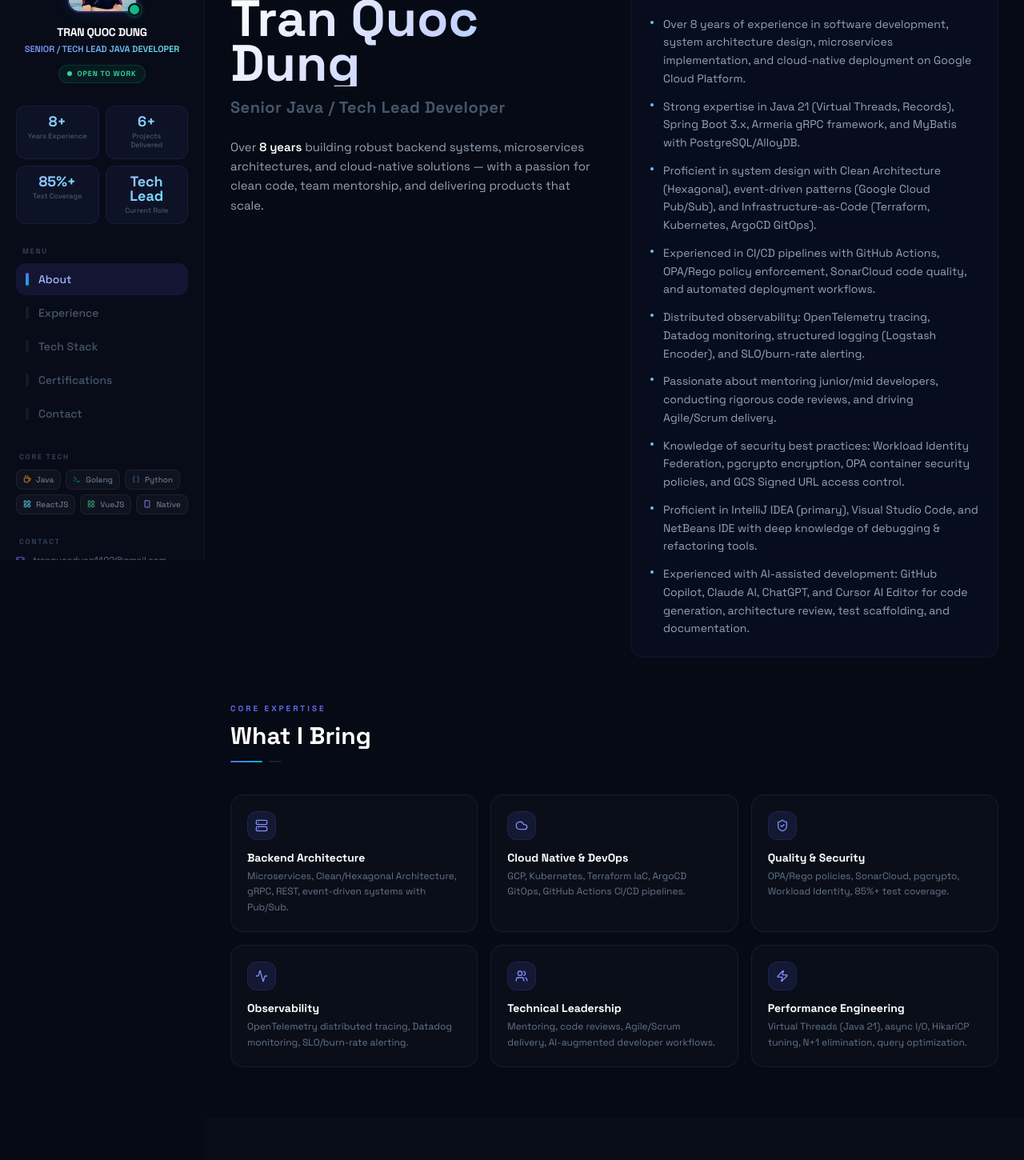
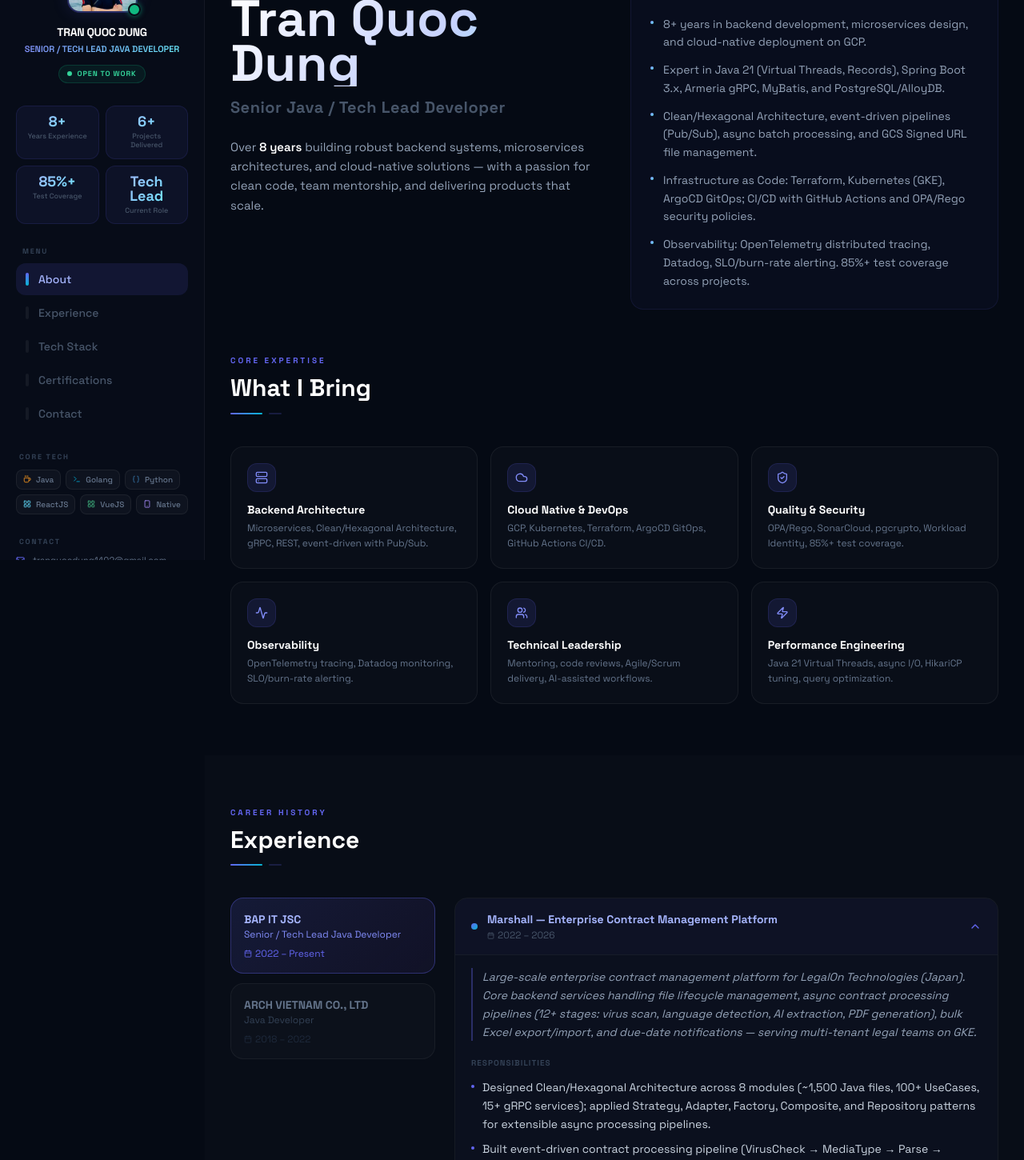
Before and after one commit to tranquocdung1402/tranquocdung1402.github.io, a React (Vite) app: page / in a window 1280 px wide. Shown: the part 100-1550 px from the top of the page at 80% size. Built offline with nearby package versions, Linux system fonts and the light colour scheme.

Commit message:
Update Marshall project description and Professional Summary

```diff
--- a/src/data.js
+++ b/src/data.js
@@ -1,14 +1,9 @@
-// ─────────────────────────────────────────────────────────────────────────────
-//  CV_DATA  — update this object to keep all personal info in one place
-// ─────────────────────────────────────────────────────────────────────────────
 export const CV_DATA = {
-  // ── Identity ──────────────────────────────────────────────────────────────
   name: 'TRAN QUOC DUNG',
   title: 'SENIOR / TECH LEAD JAVA DEVELOPER',
   dob: '1993',
   gender: 'Male',
 
-  // ── Contact — fill in your real values ───────────────────────────────────
   contact: {
     email: 'tranquocdung1402@gmail.com',
     phone: '+84 905 242 630',
@@ -16,28 +11,21 @@
     github: 'github.com/tranquocdung1402',
   },
 
-  // ── Stats shown in hero cards ─────────────────────────────────────────────
   stats: [
-    { value: '8+', label: 'Years Experience' },
-    { value: '6+', label: 'Projects Delivered' },
-    { value: '85%+', label: 'Test Coverage' },
+    { value: '8+',      label: 'Years Experience' },
+    { value: '6+',      label: 'Projects Delivered' },
+    { value: '85%+',    label: 'Test Coverage' },
     { value: 'Tech Lead', label: 'Current Role' },
   ],
 
-  // ── Professional summary bullets ──────────────────────────────────────────
   summary: [
-    'Over 8 years of experience in software development, system architecture design, microservices implementation, and cloud-native deployment on Google Cloud Platform.',
-    'Strong expertise in Java 21 (Virtual Threads, Records), Spring Boot 3.x, Armeria gRPC framework, and MyBatis with PostgreSQL/AlloyDB.',
-    'Proficient in system design with Clean Architecture (Hexagonal), event-driven patterns (Google Cloud Pub/Sub), and Infrastructure-as-Code (Terraform, Kubernetes, ArgoCD GitOps).',
-    'Experienced in CI/CD pipelines with GitHub Actions, OPA/Rego policy enforcement, SonarCloud code quality, and automated deployment workflows.',
-    'Distributed observability: OpenTelemetry tracing, Datadog monitoring, structured logging (Logstash Encoder), and SLO/burn-rate alerting.',
-    'Passionate about mentoring junior/mid developers, conducting rigorous code reviews, and driving Agile/Scrum delivery.',
-    'Knowledge of security best practices: Workload Identity Federation, pgcrypto encryption, OPA container security policies, and GCS Signed URL access control.',
-    'Proficient in IntelliJ IDEA (primary), Visual Studio Code, and NetBeans IDE with deep knowledge of debugging & refactoring tools.',
-    'Experienced with AI-assisted development: GitHub Copilot, Claude AI, ChatGPT, and Cursor AI Editor for code generation, architecture review, test scaffolding, and documentation.',
+    '8+ years in backend development, microservices design, and cloud-native deployment on GCP.',
+    'Expert in Java 21 (Virtual Threads, Records), Spring Boot 3.x, Armeria gRPC, MyBatis, and PostgreSQL/AlloyDB.',
+    'Clean/Hexagonal Architecture, event-driven pipelines (Pub/Sub), async batch processing, and GCS Signed URL file management.',
+    'Infrastructure as Code: Terraform, Kubernetes (GKE), ArgoCD GitOps; CI/CD with GitHub Actions and OPA/Rego security policies.',
+    'Observability: OpenTelemetry distributed tracing, Datadog, SLO/burn-rate alerting. 85%+ test coverage across projects.',
   ],
 
-  // ── Technology categories (web grid + print skills) ───────────────────────
   techCategories: [
     {
       category: 'Core Languages & Runtimes',
@@ -47,22 +35,22 @@
     {
       category: 'Frameworks & APIs',
       color: 'violet',
-      items: ['Spring Boot 3.x', 'Armeria (gRPC)', 'Protocol Buffers', 'YAVI Validation', 'MyBatis'],
+      items: ['Spring Boot 3.x', 'Armeria (gRPC)', 'Protocol Buffers', 'MyBatis'],
     },
     {
       category: 'Cloud & Infrastructure',
       color: 'sky',
-      items: ['Google Cloud Platform', 'Kubernetes (GKE)', 'Terraform', 'ArgoCD GitOps', 'Google Pub/Sub', 'AlloyDB'],
+      items: ['GCP', 'Kubernetes (GKE)', 'Terraform', 'ArgoCD GitOps', 'Pub/Sub', 'AlloyDB'],
     },
     {
       category: 'CI/CD & DevOps',
       color: 'teal',
-      items: ['GitHub Actions', 'OPA / Rego', 'SonarCloud', 'Docker', 'HikariCP'],
+      items: ['GitHub Actions', 'OPA / Rego', 'SonarCloud', 'Docker'],
     },
     {
       category: 'Observability & Security',
       color: 'amber',
-      items: ['OpenTelemetry', 'Datadog', 'Logstash Encoder', 'SLO Alerting', 'Workload Identity', 'pgcrypto', 'GCS Signed URL'],
+      items: ['OpenTelemetry', 'Datadog', 'Workload Identity', 'pgcrypto', 'SLO Alerting'],
     },
     {
       category: 'Databases',
@@ -72,16 +60,15 @@
     {
       category: 'Testing',
       color: 'rose',
-      items: ['JUnit 5', 'Mockito', 'WireMock', 'Integration Testing', 'E2E Testing'],
+      items: ['JUnit 5', 'Mockito', 'WireMock', 'Integration Testing'],
     },
     {
-      category: 'AI & Productivity Tools',
+      category: 'AI & Productivity',
       color: 'purple',
-      items: ['GitHub Copilot', 'Claude AI', 'ChatGPT', 'Cursor AI', 'IntelliJ IDEA'],
+      items: ['GitHub Copilot', 'Claude AI', 'Cursor AI', 'IntelliJ IDEA'],
     },
   ],
 
-  // ── Professional experience ───────────────────────────────────────────────
   experience: [
     {
       company: 'BAP IT JSC',
@@ -89,29 +76,27 @@
       period: '2022 – Present',
       projects: [
         {
-          name: 'Marshall — Enterprise Contract Management',
+          name: 'Marshall — Enterprise Contract Management Platform',
           period: '2022 – 2026',
           description:
-            'Architected and delivered an enterprise contract management system that performs clause-by-clause comparison between legal documents and provides AI-driven editing recommendations to legal professionals. Originally built in TypeScript, underwent a full backend migration to Java Armeria to unify with LegalOn Technologies\' microservice ecosystem, leveraging gRPC for high-performance inter-service communication.',
+            'Large-scale enterprise contract management platform for LegalOn Technologies (Japan). Core backend services handling file lifecycle management, async contract processing pipelines (12+ stages: virus scan, language detection, AI extraction, PDF generation), bulk Excel export/import, and due-date notifications — serving multi-tenant legal teams on GKE.',
           responsibilities: [
-            'Architected the contract comparison engine using Java Armeria\'s async-first, non-blocking I/O model with gRPC and Protocol Buffers, achieving significantly faster serialization vs. traditional REST/JSON.',
-            'Designed the service data flow following Clean Architecture: gRPC Request → YAVI Validation → DTO Conversion → UseCase Orchestration → MyBatis Repository → gRPC Response.',
-            'Engineered the database access layer with MyBatis SQL Mapper and HikariCP connection pooling on MySQL, leveraging full SQL control for complex queries and eliminating N+1 issues.',
-            'Established comprehensive JUnit 5 + Mockito test suites achieving 85%+ code coverage on critical business modules.',
-            'Executed end-to-end functional testing across all features — contract comparison workflows, editing advice generation, and API response consistency in sandbox and staging environments.',
+            'Designed Clean/Hexagonal Architecture across 8 modules (~1,500 Java files, 100+ UseCases, 15+ gRPC services); applied Strategy, Adapter, Factory, Composite, and Repository patterns for extensible async processing pipelines.',
+            'Built event-driven contract processing pipeline (VirusCheck → MediaType → Parse → LanguageDetection → AI Extraction → File2Document) using Pub/Sub with sync/async adapter orchestration and deadlock-prevention logic.',
+            'Implemented async Excel export and multi-threaded bulk CSV/Excel import APIs: GCS Pre-Signed URL (V4, 30s) for direct client upload, background workers with cancel support, and idempotent batch processing (~500 records/batch).',
+            'Built data access layer with MyBatis + HikariCP on PostgreSQL/AlloyDB; applied pessimistic locking (SELECT FOR UPDATE) and manual SqlSession transaction management for concurrent contract modifications.',
+            'Achieved 85%+ test coverage with JUnit 5, Mockito, TestContainers, WireMock, and ArchUnit; integrated OpenTelemetry distributed tracing and structured JSON logging (Logstash Encoder) across all services.',
           ],
-          technologies: ['Java Armeria', 'gRPC', 'Protocol Buffers', 'MyBatis', 'HikariCP', 'MySQL', 'YAVI', 'JUnit 5', 'Mockito', 'WireMock', 'Gradle', 'Git'],
+          technologies: ['Java 21', 'Spring Boot 3.x', 'Armeria', 'gRPC', 'Protocol Buffers', 'MyBatis', 'HikariCP', 'PostgreSQL', 'AlloyDB', 'Google Cloud Pub/Sub', 'Google Cloud Storage', 'GKE', 'Kubernetes', 'Terraform', 'ArgoCD', 'OpenTelemetry', 'Datadog', 'JUnit 5', 'Mockito', 'TestContainers', 'WireMock', 'ArchUnit', 'GitHub Actions', 'OPA/Rego'],
         },
         {
-          name: 'Freekey Crypto — Digital Car Key SDK',
+          name: 'Freekey — Digital Car Key SDK',
           period: '2022',
           description:
-            'Developed an SDK for encrypting and unlocking car doors. The SDK can be integrated into existing mobile apps to obtain a digital key and unlock the car. Includes both an app-side SDK and a server component for managing digital keys and SDK communication.',
+            'SDK for encrypting and unlocking car doors via mobile app integration, including server-side key management and device communication.',
           responsibilities: [
-            'Developed APIs for both admin and user roles.',
-            'Optimized source code ensuring security, performance, and scalability of the application.',
-            'Performed self-review before every push to minimize production bugs.',
-            'Wrote JUnit tests to verify code logic and ensure coverage.',
+            'Developed admin and user-facing APIs for digital key management.',
+            'Ensured security, performance, and maintainability through code review and JUnit test suites.',
           ],
           technologies: ['Java Spring', 'MySQL'],
         },
@@ -123,47 +108,38 @@
       period: '2018 – 2022',
       projects: [
         {
-          name: 'TOPPAN — Printing Website Application',
+          name: 'TOPPAN — Printing Website',
           period: '2022',
-          description: 'Creating a full-featured printing website application with admin and user-facing modules.',
+          description: 'Full-featured printing website with admin and user-facing modules.',
           responsibilities: [
-            'Constructed APIs, interfaces, and user-related features.',
-            'Performed self-review before pushing to minimize production bugs.',
-            'Wrote test cases to examine functionality and performance.',
+            'Built APIs and user-facing features; wrote test cases for functionality and performance.',
           ],
           technologies: ['Java', 'A2M5'],
         },
         {
           name: 'IBM — Database Migration',
           period: '2022',
-          description:
-            'Wrote SQL procedures and functions to migrate data from a legacy database to a new schema.',
+          description: 'Migrated data from a legacy database to a new schema using SQL procedures and functions.',
           responsibilities: [
-            'Created SQL functions and procedures to transform data between old and new schemas.',
-            'Self-reviewed 100% of the code to ensure data safety.',
-            'Wrote test cases to validate data parity between old and new databases.',
+            'Wrote SQL transformation procedures; validated data parity between old and new schemas.',
           ],
           technologies: ['SQL', 'A2M5'],
         },
         {
-          name: 'CR — Software Maintenance & Upgrade',
+          name: 'CR — Software Maintenance',
           period: 'Nov 2019',
-          description: 'Maintenance and feature upgrade for an existing production software system.',
+          description: 'Maintenance and feature upgrades for an existing production system.',
           responsibilities: [
-            'Created new features and modified existing ones to meet customer requirements.',
-            'Performed self-review before every push, wrote and executed test cases.',
+            'Added new features and modified existing ones per customer requirements.',
           ],
           technologies: ['Java', 'A2M5'],
         },
         {
           name: 'Corelearn — Learning Management System',
           period: 'May 2019',
-          description:
-            'Built a full-featured e-learning website supporting users, courses, lectures, comments, reviews, and payments.',
+          description: 'E-learning platform supporting courses, payments, comments, and user management.',
           responsibilities: [
-            'Built APIs, interfaces, and features for users, courses, lectures, comments, reviews, and payments.',
-            'Optimized source code for security, performance, and scalability.',
-            'Verified cross-browser and cross-device stability, performance, and compatibility.',
+            'Built APIs for courses, payments, and user features; optimized for security and cross-browser compatibility.',
           ],
           technologies: ['Java Servlet', 'MySQL', 'JUnit'],
         },
@@ -171,7 +147,6 @@
     },
   ],
 
-  // ── Certifications ────────────────────────────────────────────────────────
   certifications: [
     {
       period: '2018',
@@ -180,37 +155,36 @@
     },
   ],
 
-  // ── Key competencies (shown as feature cards in Expertise section) ─────────
   competencies: [
     {
       icon: 'Server',
       title: 'Backend Architecture',
-      desc: 'Microservices, Clean/Hexagonal Architecture, gRPC, REST, event-driven systems with Pub/Sub.',
+      desc: 'Microservices, Clean/Hexagonal Architecture, gRPC, REST, event-driven with Pub/Sub.',
     },
     {
       icon: 'Cloud',
       title: 'Cloud Native & DevOps',
-      desc: 'GCP, Kubernetes, Terraform IaC, ArgoCD GitOps, GitHub Actions CI/CD pipelines.',
+      desc: 'GCP, Kubernetes, Terraform, ArgoCD GitOps, GitHub Actions CI/CD.',
     },
     {
       icon: 'ShieldCheck',
       title: 'Quality & Security',
-      desc: 'OPA/Rego policies, SonarCloud, pgcrypto, Workload Identity, 85%+ test coverage.',
+      desc: 'OPA/Rego, SonarCloud, pgcrypto, Workload Identity, 85%+ test coverage.',
     },
     {
       icon: 'Activity',
       title: 'Observability',
-      desc: 'OpenTelemetry distributed tracing, Datadog monitoring, SLO/burn-rate alerting.',
+      desc: 'OpenTelemetry tracing, Datadog monitoring, SLO/burn-rate alerting.',
     },
     {
       icon: 'Users',
       title: 'Technical Leadership',
-      desc: 'Mentoring, code reviews, Agile/Scrum delivery, AI-augmented developer workflows.',
+      desc: 'Mentoring, code reviews, Agile/Scrum delivery, AI-assisted workflows.',
     },
     {
       icon: 'Zap',
       title: 'Performance Engineering',
-      desc: 'Virtual Threads (Java 21), async I/O, HikariCP tuning, N+1 elimination, query optimization.',
+      desc: 'Java 21 Virtual Threads, async I/O, HikariCP tuning, query optimization.',
     },
   ],
 }
```
